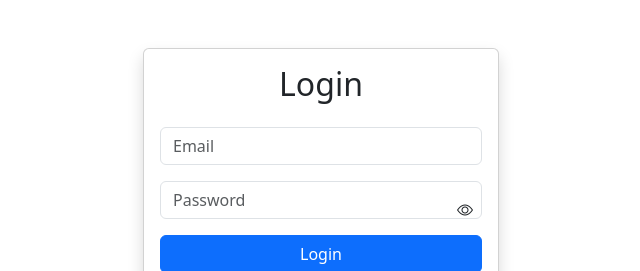
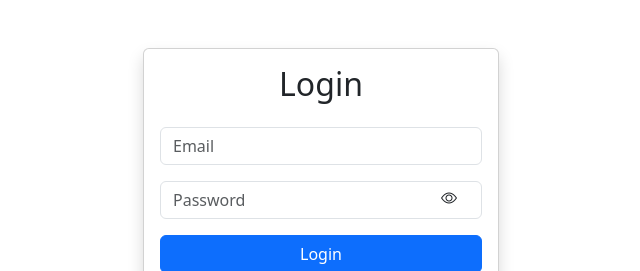
Before and after one commit to Debyani02/movie-app, a React (Create React App) app: page /#/ in a window 1280 px wide. Shown: the top 271 px of the page, without its empty margins (319-959 px from the left). Built offline with nearby package versions, Linux system fonts and the light colour scheme.

Commit message:
commit-4

```diff
--- a/src/App.js
+++ b/src/App.js
@@ -2,7 +2,7 @@
 import './App.css';
 import 'bootstrap/dist/css/bootstrap.min.css';
 import Signin from './pages/Signin/signin';
-import { HashRouter as Router, Routes, Route, Link } from "react-router-dom";
+import { HashRouter as Router, Routes, Route } from "react-router-dom";
 import Signup from './pages/Signup/signup';
 import Dashboard from './pages/Dashboard/dashboard';
 import "bootstrap-icons/font/bootstrap-icons.css";
@@ -17,7 +17,7 @@ function App() {
       <Router>
         <Routes>
           <Route path='/' element={<Signin />}></Route>
-          <Route path='/signup' element={<Signup />}></Route>
+          <Route path="/signup" element={<Signup />}></Route>
           <Route path="/dashboard" element={
             <ProtectedRoute>
               <Dashboard />
--- a/src/pages/Signin/signin.js
+++ b/src/pages/Signin/signin.js
@@ -4,7 +4,7 @@ import {useNavigate } from "react-router-dom";
 import CircularProgress from "@mui/material/CircularProgress";
 import { ToastContainer, toast } from "react-toastify";
 import "react-toastify/dist/ReactToastify.css";
-import { Navigate } from "react-router-dom";
+import { Navigate,Link } from "react-router-dom";
 import { isAuthenticated } from "../../api/auth";
 
 
@@ -40,7 +40,7 @@ export default function Signin() {
 
                 const res = await login(email, password);
                 toast.success("Login successful!");
-                navigate("./dashboard");
+                navigate("/dashboard");
 
             }
             catch (err) {
@@ -95,7 +95,7 @@ export default function Signin() {
                                             required
                                         />
                                     </div>
-                                    <div className="mb-3">
+                                    <div className="mb-3 position-relative">
                                         <input
                                             type={show ? "text" : "password"}
                                             name="password"
@@ -128,7 +128,7 @@ export default function Signin() {
 
                                     </div>
                                 </form><br></br>
-                                <p className="signup-link" style={{ "padding": "3px", "textAlign": "right" }}>Don't have an account?<a href="/signup">Signup</a></p>
+                                <p className="signup-link" style={{ "padding": "3px", "textAlign": "right" }}>Don't have an account? <Link to="/signup">Signup</Link></p>
                                 <br></br>
                                 <p className="text-danger">{message}</p>
                             </div>
```
